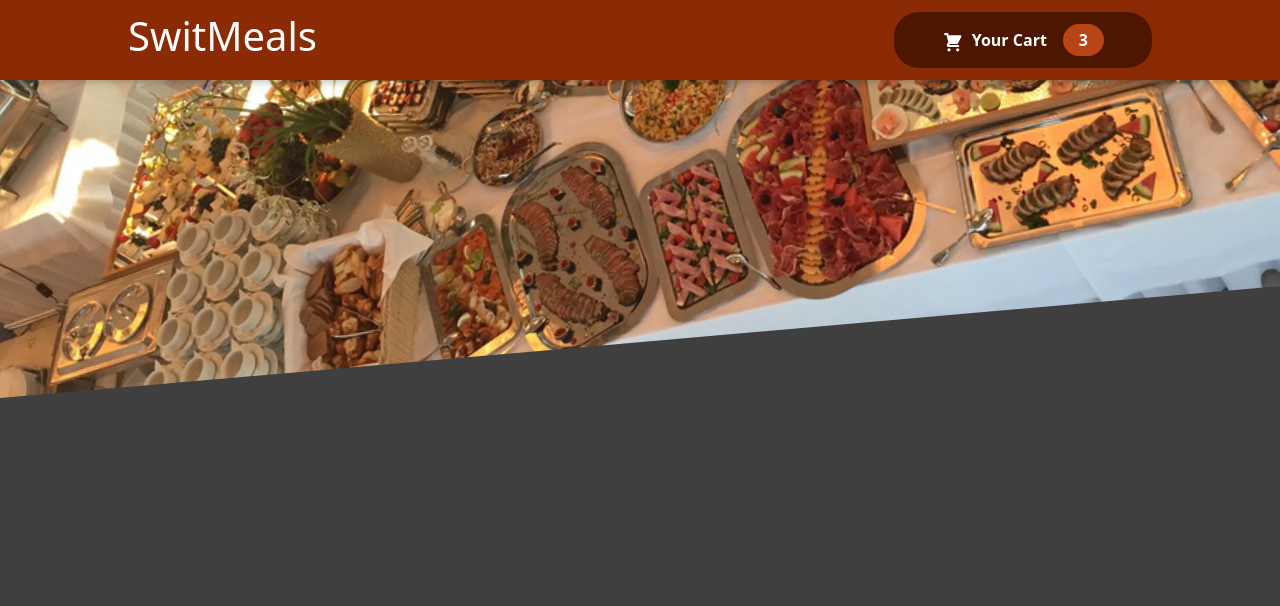
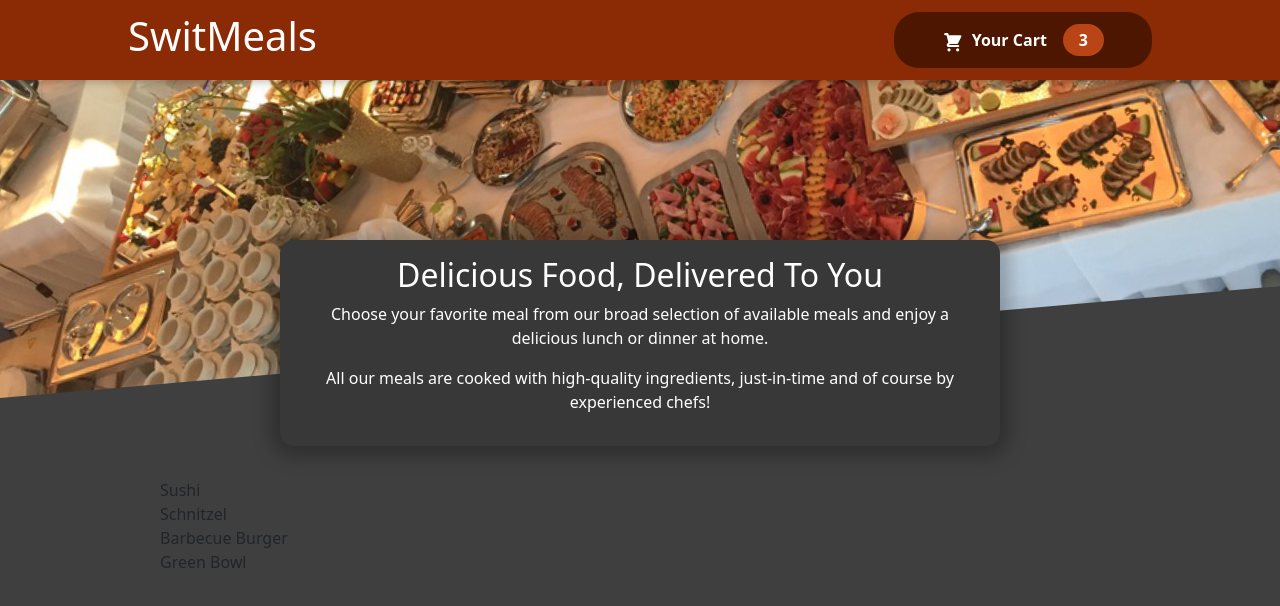
Before and after one commit to GodfredAsa/react-store-dummy, a React (Create React App) app: page / in a window 1280 px wide. Shown: the top 606 px of the page. Built offline with nearby package versions, Linux system fonts and the light colour scheme.

Commit message:
adding meals summary and list of dummy meals

```diff
--- a/src/App.js
+++ b/src/App.js
@@ -1,5 +1,6 @@
 import { Fragment } from 'react';
 import Header from './components/Layout/Header/Header';
+import Meals from './components/Meals/Meals/Meals';
 
 const  App = () => {
   return (
@@ -7,6 +8,10 @@
 
       <Header/>
 
+      <main>
+        <Meals/>
+      </main>
+
     </Fragment>
   );
 }
--- /dev/null
+++ b/src/components/Meals/AvailableMeals/AvailableMeals.js
@@ -0,0 +1,38 @@
+import classes from "./AvailableMeals.module.css"
+const DUMMY_MEALS = [
+    {
+      id: 'm1',
+      name: 'Sushi',
+      description: 'Finest fish and veggies',
+      price: 22.99,
+    },
+    {
+      id: 'm2',
+      name: 'Schnitzel',
+      description: 'A german specialty!',
+      price: 16.5,
+    },
+    {
+      id: 'm3',
+      name: 'Barbecue Burger',
+      description: 'American, raw, meaty',
+      price: 12.99,
+    },
+    {
+      id: 'm4',
+      name: 'Green Bowl',
+      description: 'Healthy...and green...',
+      price: 18.99,
+    },
+  ];
+
+const AvailableMeals = () => {
+    const mealsList = DUMMY_MEALS.map((meal) => <li>{meal.name}</li>);
+    return (
+        <section className={classes.meals}>
+      <ul>{mealsList}</ul>
+    </section>
+     );
+}
+
+export default AvailableMeals;
--- /dev/null
+++ b/src/components/Meals/AvailableMeals/AvailableMeals.module.css
@@ -0,0 +1,24 @@
+.meals {
+    max-width: 60rem;
+    width: 90%;
+    margin: 2rem auto;
+    animation: meals-appear 1s ease-out forwards;
+  }
+
+  .meals ul {
+    list-style: none;
+    margin: 0;
+    padding: 0;
+  }
+
+  @keyframes meals-appear {
+    from {
+      opacity: 0;
+      transform: translateY(3rem);
+    }
+
+    to {
+      opacity: 1;
+      transform: translateY(0);
+    }
+  }
--- /dev/null
+++ b/src/components/Meals/Meals/Meals.js
@@ -0,0 +1,14 @@
+import { Fragment } from "react";
+import AvailableMeals from "../AvailableMeals/AvailableMeals";
+import MealsSummary from "../MealsSummary/MealsSummary";
+
+const Meals = () => {
+    return (
+       <Fragment>
+           <MealsSummary/>
+           <AvailableMeals/>
+       </Fragment>
+     );
+}
+
+export default Meals;
--- /dev/null
+++ b/src/components/Meals/MealsSummary/MealsSummary.js
@@ -0,0 +1,18 @@
+import classes from "./MealsSummary.module.css"
+const MealsSummary = () => {
+    return (
+        <section className={classes.summary}>
+      <h2>Delicious Food, Delivered To You</h2>
+      <p>
+        Choose your favorite meal from our broad selection of available meals
+        and enjoy a delicious lunch or dinner at home.
+      </p>
+      <p>
+        All our meals are cooked with high-quality ingredients, just-in-time and
+        of course by experienced chefs!
+      </p>
+    </section>
+     );
+}
+
+export default MealsSummary;
--- /dev/null
+++ b/src/components/Meals/MealsSummary/MealsSummary.module.css
@@ -0,0 +1,18 @@
+.summary {
+    text-align: center;
+    max-width: 45rem;
+    width: 90%;
+    margin: auto;
+    margin-top: -10rem;
+    position: relative;
+    background-color: #383838;
+    color: white;
+    border-radius: 14px;
+    padding: 1rem;
+    box-shadow: 0 1px 18px 10px rgba(0, 0, 0, 0.25);
+  }
+
+  .summary h2 {
+    font-size: 2rem;
+    margin-top: 0;
+  }
```
